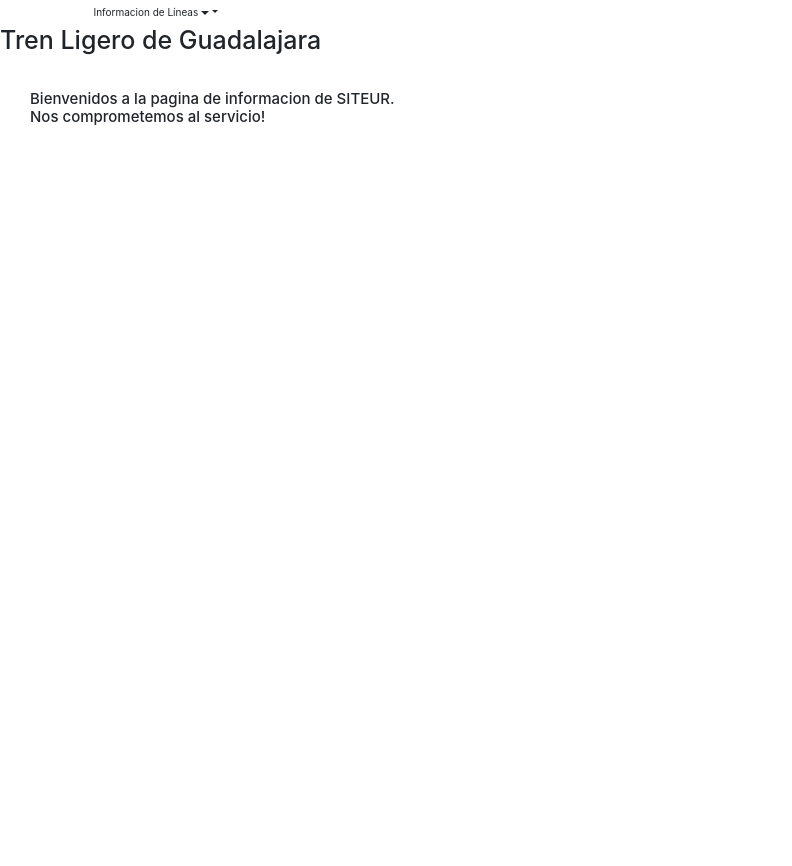
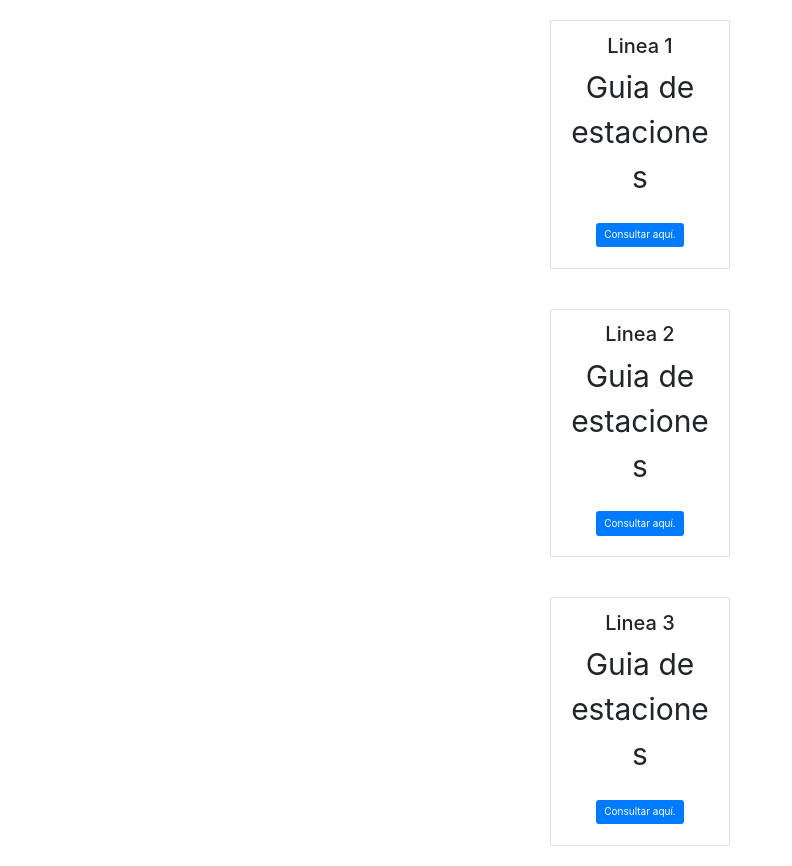
Before and after one commit to ahardydavid/BeduCheckpoint, a plain HTML site: page menu2.html in a window 1280 px wide. Shown: the whole page, without its empty margins (0-792 px from the left). Before the commit the page ends 800 px from the top, so only its background shows below. Drawn offline with nearby package versions, Linux system fonts and the light colour scheme.

Commit message:
Con marcos y Botones al lado

```diff
--- a/menu2.html
+++ b/menu2.html
@@ -17,27 +17,34 @@
         <title>SITEUR Tren Ligero de Guadalajara</title>
 </head>
 <body>
-    <!-- Main -->
-    <div class="container">
-        <div class="dropdown">
-          <button class="btn btn-default dropdown-toggle" type="button" data-toggle="dropdown">Informacion de Líneas
-          <span class="caret"></span></button>
-          <ul class="dropdown-menu">
-            <li class="dropdown-header">Seleccione una opción</li>
-            <li><a href="l1.html" target="ventana">Linea 1</a></li>
-            <li><a href="l2.html" target="ventana">Linea 2</a></li>
-            <li><a href="l3.html" target="ventana">Linea 3</a></li>
-            <!-- <li class="divider"></li>
-            <li class="dropdown-header">Dropdown header 2</li>
-            <li><a href="#">About Us</a></li> -->
-          </ul>
+  <!-- Main -->
+    <div class="grid-item">
+      <div class="card" style="width: 18rem;">
+        <div class="card-body">
+          <h2 class="card-title">Linea 1</h2>
+          <p class="card-text">Guia de estaciones</p>
+          <a href="l1.html" class="btn btn-primary" target="ventana">Consultar aquí.</a>
         </div>
       </div>
-      <h1>Tren Ligero de Guadalajara</h1>
-    <div class="grid-container">
-            <div class="grid-item" style="text-align: left;">
-             <h4>Bienvenidos a la pagina de informacion de SITEUR. Nos comprometemos al servicio!</h4>
-            </div>
+    </div>
+    <div class="grid-item">
+        <div class="card" style="width: 18rem;">
+          <div class="card-body">
+            <h2 class="card-title">Linea 2</h2>
+            <p class="card-text">Guia de estaciones</p>
+            <a href="l2.html" class="btn btn-primary" target="ventana">Consultar aquí.</a>
+          </div>
+        </div>
+    </div>
+    <div class="grid-item">
+        <div class="card" style="width: 18rem;">
+          <div class="card-body">
+            <h2 class="card-title">Linea 3</h2>
+            <p class="card-text">Guia de estaciones</p>
+            <a href="l3.html" class="btn btn-primary" target="ventana">Consultar aquí.</a>
+          </div>
+        </div>
+    </div>
       <!-- /Main -->
 </body>
 </html>
```
Also changed, not shown: arriba.html (+6 -1 lines), index.html (+2 -2 lines).
